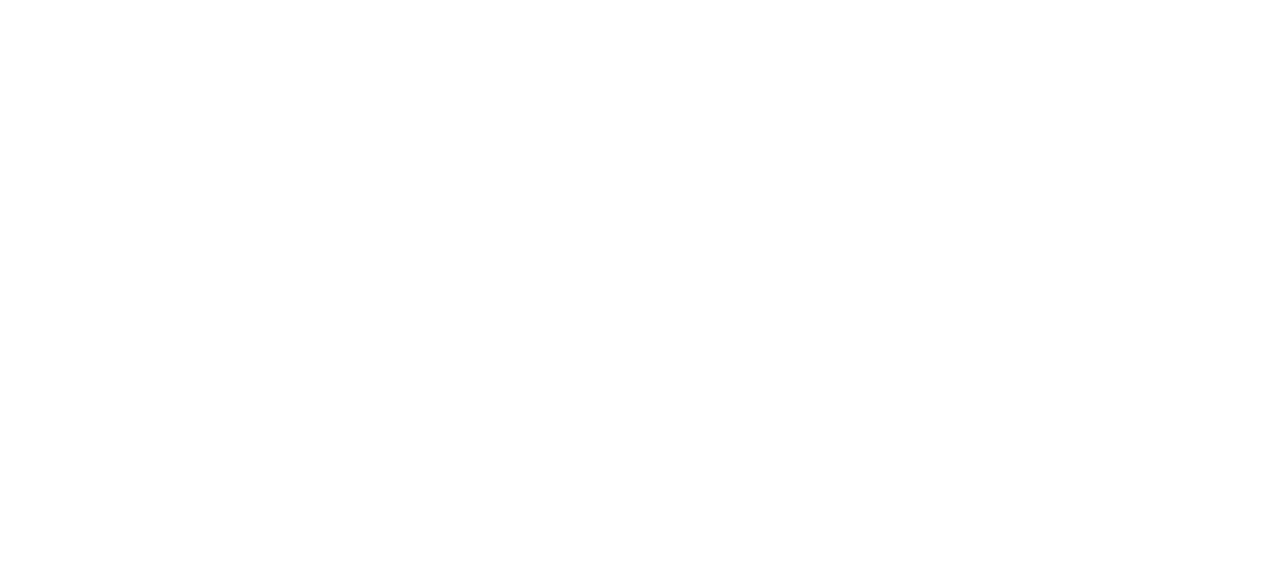
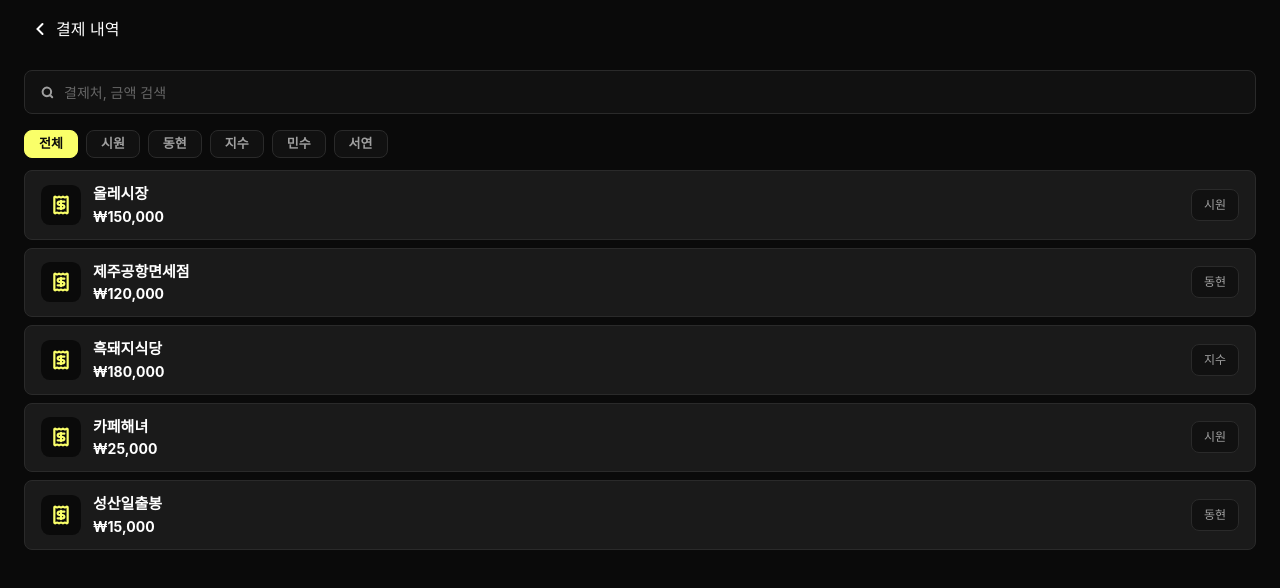
Before and after one commit to mz-children/jungsanjungsan-fe, a React (Vite) app: page /room/1/receit-list in a window 1280 px wide. Before the commit this address had no page. Shown: the top 588 px of the page. Built offline with nearby package versions, Linux system fonts and the light colour scheme.

Commit message:
ReceiptListPage 작업

```diff
--- a/eslint.config.js
+++ b/eslint.config.js
@@ -20,6 +20,7 @@
     },
     rules: {
       "@typescript-eslint/no-explicit-any": "warn",
+      "react-hooks/set-state-in-effect": "warn",
     },
   },
 ]);
--- a/src/App.css
+++ b/src/App.css
@@ -89,6 +89,11 @@
   box-sizing: border-box;
 }
 
+body {
+  background-color: var(--color-surface-canvas);
+  color: var(--color-text-primary);
+}
+
 @utility no-scrollbar {
   /* IE 엣지 파이어폭스 */
   -ms-overflow-style: none;
--- /dev/null
+++ b/src/components/ui/LabelButton.tsx
@@ -0,0 +1,28 @@
+type LabelButtonProps = {
+  text: string;
+  isSelected?: boolean;
+  onClick?: () => void;
+};
+
+export default function LabelButton({
+  text,
+  isSelected,
+  onClick,
+}: LabelButtonProps) {
+  return (
+    <button
+      type="button"
+      onClick={onClick}
+      className={`
+              inline-flex items-center justify-center h-[28px] rounded-[8px] border transition-colors px-[14px] text-label-md whitespace-nowrap break-keep no-scrollbar
+              ${
+                isSelected
+                  ? "border-brand-primary bg-brand-primary text-text-on-primary text-label-strong"
+                  : "border-border-default bg-surface-sub text-text-muted"
+              }
+            `}
+    >
+      {text}
+    </button>
+  );
+}
--- /dev/null
+++ b/src/components/ui/ReceiptItem.tsx
@@ -0,0 +1,67 @@
+import ReceiptIcon from "../../assets/svg/receipt-icon.svg?react";
+// import type { Currency } from "../../types/receiptItem.types";
+import type { MouseEventHandler } from "react";
+
+export type Currency = "KRW" | "JPY" | "USD";
+
+export type ReceiptItemData = {
+  id: string; // testData 배열에서 React가 리스트를 렌더링할 때 각 항목을 구분할 고유 값(key)이 필요
+  merchantName: string;
+  amount: number;
+  currency: Currency;
+  payerName: string;
+};
+
+const CURRENCY_MAP: Record<Currency, { symbol: string; locale: string }> = {
+  KRW: { symbol: "₩", locale: "ko-KR" },
+  JPY: { symbol: "¥", locale: "ja-JP" },
+  USD: { symbol: "$", locale: "en-US" },
+};
+
+export type ReceiptItemProps = {
+  merchantName: string; //결제처
+  amount: number; //가격
+  payerName: string; //돈을 낸 사람
+  currency: Currency; // 원-엔-달러
+
+  // "마우스 이벤트(클릭 등)가 발생했을 때, 그 이벤트 정보를 받아서 처리하는 함수"의 타입
+  onClick?: MouseEventHandler<HTMLDivElement>;
+};
+
+export default function ReceiptItem({
+  merchantName,
+  amount,
+  payerName,
+  currency,
+  onClick,
+}: ReceiptItemProps) {
+  if (!merchantName.trim() || !payerName.trim() || !amount) {
+    return null;
+  }
+
+  return (
+    <div
+      className={`flex items-center justify-between px-[16px] py-[12px] bg-surface-card border border-border-default rounded-[8px] ${onClick ? "cursor-pointer" : ""}`}
+      onClick={onClick}
+    >
+      <div className="flex items-center gap-[12px] flex-1 min-w-0">
+        <ReceiptIcon className="w-[40px] h-[40px]" />
+        <div className="flex flex-col min-w-0">
+          <span className="text-body-emphasis text-text-primary truncate">
+            {/* 결제처 */}
+            {merchantName.trim()}
+          </span>
+          <span className="text-body-strong text-text-primary">
+            {/* 가격 + 원/엔/달러 */}
+            {CURRENCY_MAP[currency].symbol}
+            {amount.toLocaleString(CURRENCY_MAP[currency].locale)}
+          </span>
+        </div>
+      </div>
+      <span className="px-[12px] py-[6px] text-caption-regular text-text-muted bg-surface-sub border border-border-default rounded-[8px] whitespace-nowrap flex-shrink-0">
+        {/* 돈을 낸 사람 */}
+        {payerName.trim()}
+      </span>
+    </div>
+  );
+}
--- /dev/null
+++ b/src/data/memberListTestData.ts
@@ -0,0 +1,37 @@
+export const MEMBER_LIST = [
+  {
+    id: "member-1",
+    name: "시원",
+    isTreasurer: true,
+    displayOrder: 1,
+    receiptCount: 12,
+  },
+  {
+    id: "member-2",
+    name: "동현",
+    isTreasurer: false,
+    displayOrder: 2,
+    receiptCount: 8,
+  },
+  {
+    id: "member-3",
+    name: "지수",
+    isTreasurer: false,
+    displayOrder: 3,
+    receiptCount: 15,
+  },
+  {
+    id: "member-4",
+    name: "민수",
+    isTreasurer: false,
+    displayOrder: 4,
+    receiptCount: 6,
+  },
+  {
+    id: "member-5",
+    name: "서연",
+    isTreasurer: false,
+    displayOrder: 5,
+    receiptCount: 10,
+  },
+];
--- /dev/null
+++ b/src/data/receiptListTestData.ts
@@ -0,0 +1,52 @@
+export const RECEIPT_LIST = [
+  {
+    id: "receipt-1",
+    merchant: "올레시장",
+    amount: 150000,
+    paidAt: "2025-01-17T18:20:00+09:00",
+    payer: {
+      id: "member-1",
+      name: "시원",
+    },
+  },
+  {
+    id: "receipt-2",
+    merchant: "제주공항면세점",
+    amount: 120000,
+    paidAt: "2025-01-17T14:30:00+09:00",
+    payer: {
+      id: "member-2",
+      name: "동현",
+    },
+  },
+  {
+    id: "receipt-3",
+    merchant: "흑돼지식당",
+    amount: 180000,
+    paidAt: "2025-01-18T19:10:00+09:00",
+    payer: {
+      id: "member-3",
+      name: "지수",
+    },
+  },
+  {
+    id: "receipt-4",
+    merchant: "카페해녀",
+    amount: 25000,
+    paidAt: "2025-01-18T13:40:00+09:00",
+    payer: {
+      id: "member-1",
+      name: "시원",
+    },
+  },
+  {
+    id: "receipt-5",
+    merchant: "성산일출봉",
+    amount: 15000,
+    paidAt: "2025-01-19T09:30:00+09:00",
+    payer: {
+      id: "member-2",
+      name: "동현",
+    },
+  },
+];
--- /dev/null
+++ b/src/pages/RecietList.page.tsx
@@ -0,0 +1,127 @@
+import { useParams } from "react-router";
+import GoBackHeader from "../components/ui/GoBackHeader";
+import SearchInput from "../components/ui/SearchInput";
+import LabelButton from "../components/ui/LabelButton";
+import { useEffect, useMemo, useState } from "react";
+import { MEMBER_LIST } from "../data/memberListTestData";
+import { RECEIPT_LIST } from "../data/receiptListTestData";
+import ReceiptItem from "../components/ui/ReceiptItem";
+
+type LabelData = {
+  id: string;
+  text: string;
+  isSelected: boolean;
+};
+
+type ReceiptData = {
+  id: string;
+  merchant: string;
+  amount: number;
+  paidAt: string;
+  payer: {
+    id: string;
+    name: string;
+  };
+};
+
+export default function ReceitListPage() {
+  const { id } = useParams();
+
+  const [labelList, setLabelList] = useState<LabelData[]>([]);
+  const [searchInput, setSearchInput] = useState("");
+  const [receiptList, setReceitList] = useState<ReceiptData[]>([]);
+
+  // labelList 데이터 조회
+  useEffect(() => {
+    // TODO:서버에서 데이터를 가져온다
+
+    const newLabelData: LabelData[] = [
+      { id: "ALL", text: "전체", isSelected: true },
+
+      ...MEMBER_LIST.map((member) => ({
+        id: member.id,
+        text: member.name,
+        isSelected: false,
+      })),
+    ];
+
+    setLabelList(newLabelData);
+  }, []);
+
+  // 검색 데이터 최초조회
+  useEffect(() => {
+    // 데이터 서버에서 가져오기
+
+    setReceitList(RECEIPT_LIST);
+  }, []);
+
+  const handleClickMemberLabel = (labelData: LabelData) => {
+    const newLabelList: LabelData[] = labelList.map((data) => ({
+      ...data,
+      isSelected: labelData.id === data.id,
+    }));
+
+    setLabelList(newLabelList);
+  };
+
+  const selectedPayer = labelList.find((data) => data.isSelected);
+
+  // const filteredReciepts = receiptList.filter((receiptData) =>
+  //   selectedPayer?.id === "ALL"
+  //     ? receiptData
+  //     : receiptData.payer.id === selectedPayer?.id,
+  // );
+
+  const filteredReciepts = useMemo(() => {
+    return receiptList.filter((receiptData) =>
+      selectedPayer?.id === "ALL"
+        ? receiptData
+        : receiptData.payer.id === selectedPayer?.id,
+    );
+  }, [receiptList, selectedPayer?.id]);
+
+  return (
+    <div className="px-[24px] h-dvh overflow-hidden">
+      <div>{/* Header Comp */}</div>
+
+      <div className="">
+        <GoBackHeader title="결제 내역" />
+
+        <div className="flex flex-col gap-[16px] py-[12px]">
+          <SearchInput
+            name="search"
+            value={searchInput}
+            placeholder="결제처, 금액 검색"
+            onChange={(e) => setSearchInput(e.target.value)}
+          />
+
+          <div className="flex items-center gap-[8px] overflow-x-auto">
+            {labelList.map((labelData) => {
+              return (
+                <LabelButton
+                  key={id}
+                  {...labelData}
+                  onClick={() => handleClickMemberLabel(labelData)}
+                />
+              );
+            })}
+          </div>
+        </div>
+      </div>
+
+      <div className="flex flex-col h-[calc(100vh-180px)] gap-[8px] overflow-y-scroll no-scrollbar">
+        {filteredReciepts.map((receiptData) => {
+          return (
+            <ReceiptItem
+              key={receiptData.id}
+              amount={receiptData.amount}
+              merchantName={receiptData.merchant}
+              payerName={receiptData.payer.name}
+              currency="KRW"
+            />
+          );
+        })}
+      </div>
+    </div>
+  );
+}
--- a/src/router.tsx
+++ b/src/router.tsx
@@ -2,12 +2,21 @@
 import HomePage from "./pages/Home.page";
 import TestPage from "./pages/Test.page";
 import TestSWPage from "./pages/TestSW.page";
+import ReceitListPage from "./pages/RecietList.page";
 
 export default function Router() {
   return (
     <BrowserRouter>
       <Routes>
         <Route path="/" element={<TestPage />} />
+        <Route path="room">
+          <Route path="create" />
+          {/* <Route path="/create" /> */}
+          {/* <Route path="/create" /> */}
+          <Route path=":id">
+            <Route path="receit-list" element={<ReceitListPage />} />
+          </Route>
+        </Route>
         <Route path="/sw" element={<TestSWPage />} />
         {/* <Route path="/tk" element={<TestPageTK />} /> */}
         <Route path="/home" element={<HomePage />} />
```
Also changed, not shown: src/assets/svg/receipt-icon.svg (added), 1 other file (tests, documents, lock files or other folders).
